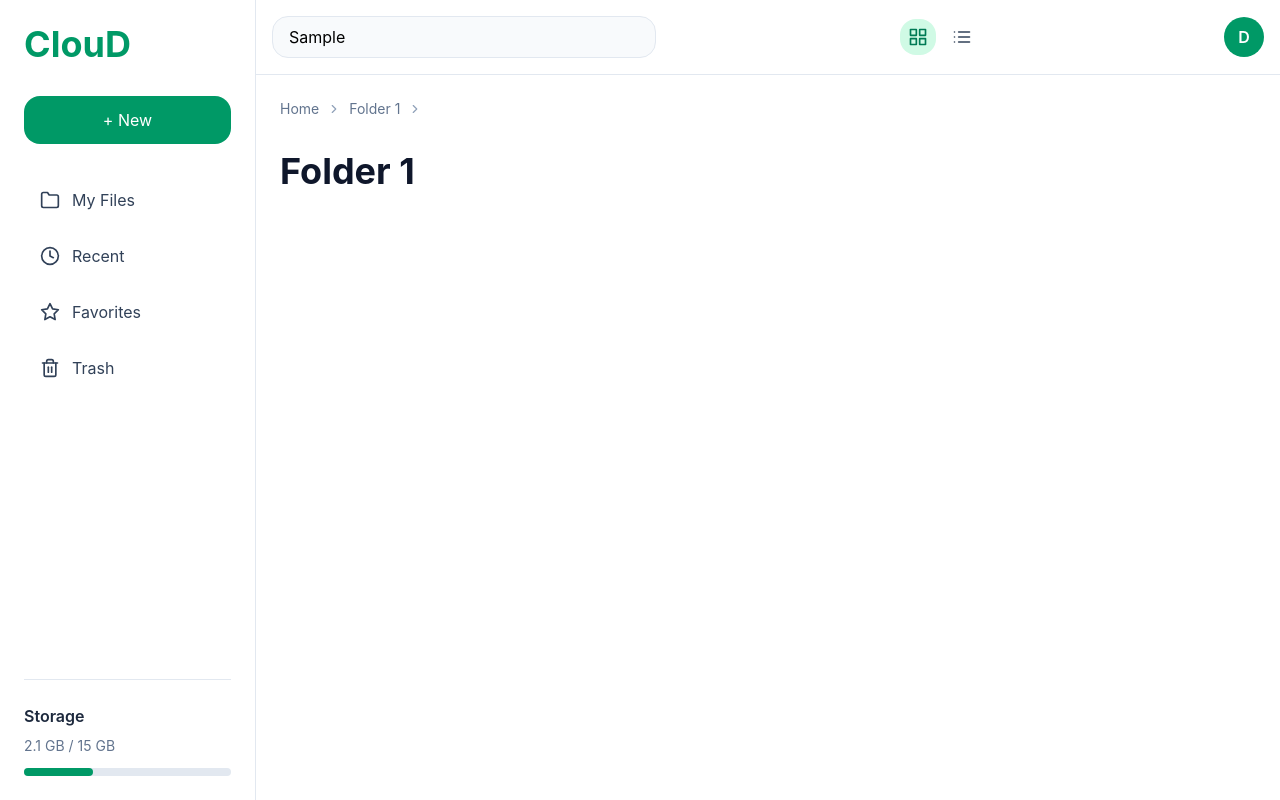
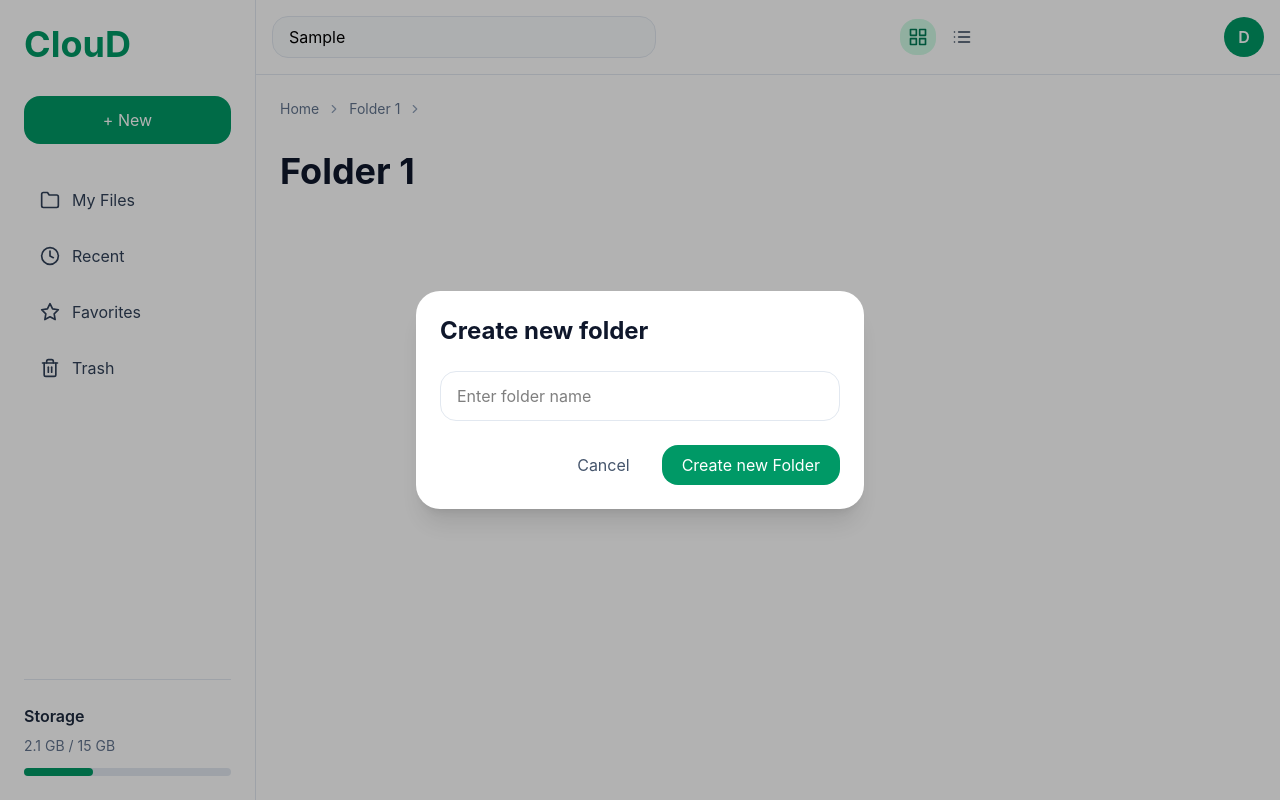
Before and after one commit to DwarkadhishKapse/cloud-storage-platform, a React (Vite) app in the folder client/: page /folder/1 in a window 1280 px wide. Both pictures are taken after typing "Sample" into the empty fields and a click on the button "+ New". Built offline with nearby package versions, Linux system fonts and the light colour scheme.

Commit message:
feat: connect create folder modal with sidebar

```diff
--- /dev/null
+++ b/client/src/components/CreateFolderModal.jsx
@@ -0,0 +1,35 @@
+import React from "react";
+
+const CreateFolderModal = ({ isOpen, onClose }) => {
+  if (!isOpen) return null;
+  return (
+    <div className="fixed inset-0 flex items-center justify-center bg-black/30">
+      <div className="w-full max-w-md rounded-3xl bg-white p-6 shadow-xl">
+        <h2 className="mb-6 text-2xl font-bold text-slate-900">
+          Create new folder
+        </h2>
+
+        <input
+          type="text"
+          placeholder="Enter folder name"
+          className="w-full rounded-2xl border border-slate-200 px-4 py-3 outline-none focus:border-emerald-500"
+        />
+
+        <div className="mt-6 flex justify-end gap-3">
+          <button
+            onClick={onClose}
+            className="rounded-2xl px-5 py-2 text-slate-600 hover:bg-slate-100"
+          >
+            Cancel
+          </button>
+
+          <button className="rounded-2xl bg-emerald-600 px-5 py-2 text-white hover:bg-emerald-700">
+            Create new Folder
+          </button>
+        </div>
+      </div>
+    </div>
+  );
+};
+
+export default CreateFolderModal;
--- a/client/src/components/Sidebar.jsx
+++ b/client/src/components/Sidebar.jsx
@@ -28,15 +28,16 @@ const navItems = [
   },
 ];
 
-const Sidebar = () => {
+const Sidebar = ({ onNewFolder }) => {
   return (
     <div className="flex w-64 flex-col border-r border-slate-200 bg-white p-6">
       <div>
-        <h1 className="mb-8 text-4xl font-bold text-emerald-600">
-          ClouD
-        </h1>
+        <h1 className="mb-8 text-4xl font-bold text-emerald-600">ClouD</h1>
 
-        <button className="mb-8 w-full rounded-2xl bg-emerald-600 px-5 py-3 text-white transition-all duration-200 hover:bg-emerald-700">
+        <button
+          onClick={onNewFolder}
+          className="mb-8 w-full rounded-2xl bg-emerald-600 px-5 py-3 text-white transition-all duration-200 hover:bg-emerald-700"
+        >
           + New
         </button>
 
@@ -65,13 +66,9 @@ const Sidebar = () => {
       </div>
 
       <div className="mt-auto border-t border-slate-200 pt-6">
-        <h3 className="mb-2 font-semibold text-slate-800">
-          Storage
-        </h3>
+        <h3 className="mb-2 font-semibold text-slate-800">Storage</h3>
 
-        <p className="mb-3 text-sm text-slate-500">
-          2.1 GB / 15 GB
-        </p>
+        <p className="mb-3 text-sm text-slate-500">2.1 GB / 15 GB</p>
 
         <div className="h-2 w-full rounded-full bg-slate-200">
           <div className="h-2 w-1/3 rounded-full bg-emerald-600"></div>
--- a/client/src/layouts/DashboardLayout.jsx
+++ b/client/src/layouts/DashboardLayout.jsx
@@ -1,12 +1,14 @@
-import React from "react";
+import React, { useState } from "react";
 import { Outlet } from "react-router-dom";
 import Navbar from "../components/Navbar";
 import Sidebar from "../components/Sidebar";
+import CreateFolderModal from "../components/CreateFolderModal";
 
 const DashboardLayout = () => {
+  const [isCreateFolderOpen, setIsCreateFolderOpen] = useState(false);
   return (
     <div className="flex min-h-screen bg-white">
-      <Sidebar />
+      <Sidebar onNewFolder={() => setIsCreateFolderOpen(true)} />
 
       <div className="flex flex-1 flex-col">
         <Navbar />
@@ -15,6 +17,10 @@ const DashboardLayout = () => {
           <Outlet />
         </main>
       </div>
+      <CreateFolderModal
+        isOpen={isCreateFolderOpen}
+        onClose={() => setIsCreateFolderOpen(false)}
+      />
     </div>
   );
 };
```
